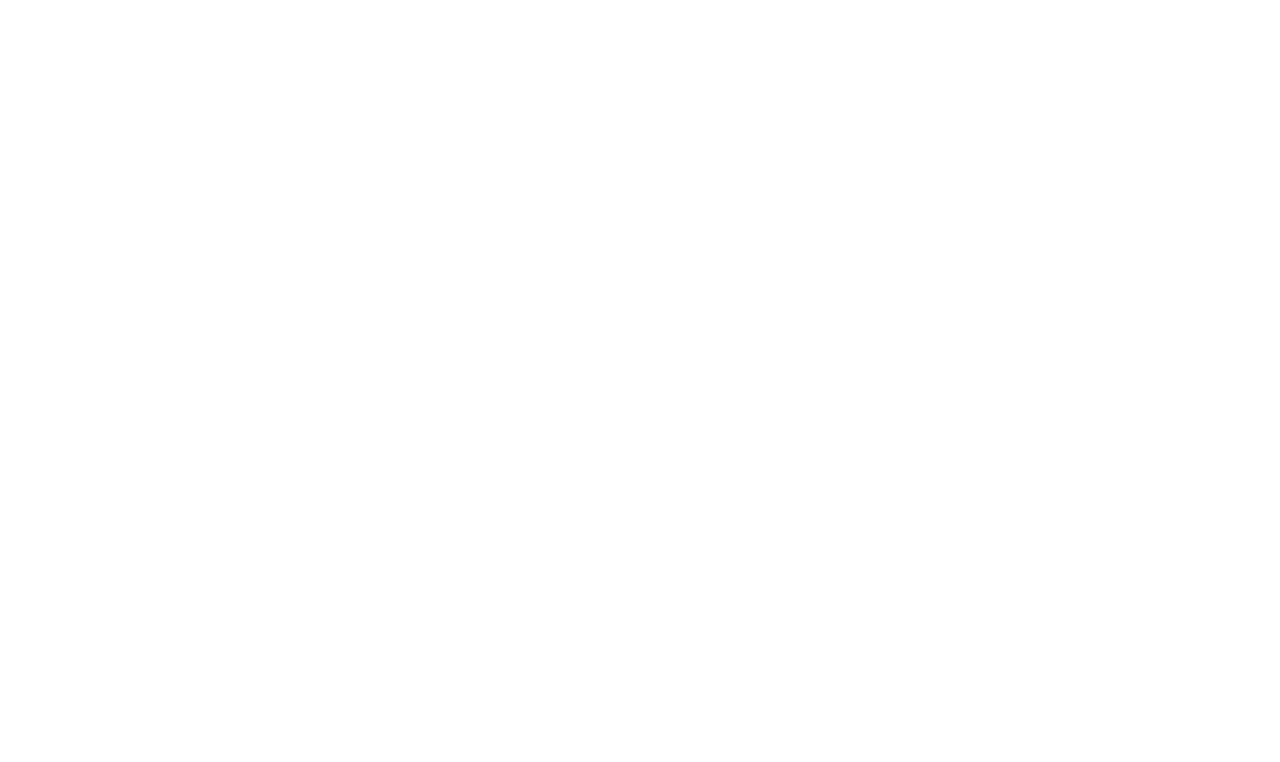
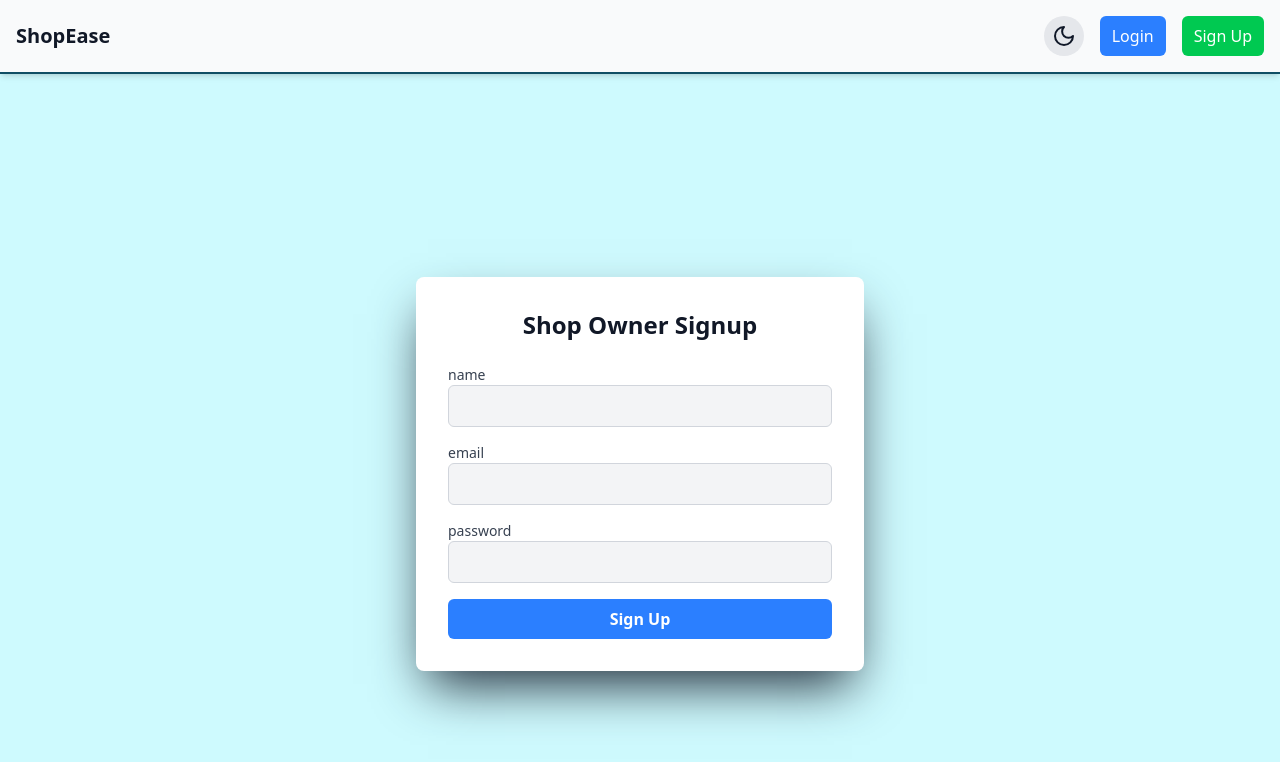
Before and after one commit to Mahendra2611/Shopsy-Frontend, a React (Vite) app: page /signup in a window 1280 px wide. Shown: the top 762 px of the page. Built offline with nearby package versions, Linux system fonts and the light colour scheme.

Commit message:
signup ui

```diff
--- a/src/Routing.jsx
+++ b/src/Routing.jsx
@@ -17,8 +17,6 @@
                     path:"/",
                     element:<Home/>,
                     errorElement:<Error/>
-                }
-            ]
                 },
                 {
                     path:"/login",
@@ -30,6 +28,9 @@
                     element:<Signup/>,
                     errorElement:<Error/>
                 }
+            ]
+        },
+
     ])
   return (
     <RouterProvider router={BrowserRouter}/>
--- a/src/components/auth/Signup.jsx
+++ b/src/components/auth/Signup.jsx
@@ -1,11 +1,47 @@
-import React from 'react'
+import React, { useState } from "react";
+import Input from "../common/Input";
+const Signup = () => {
+  const [formData, setFormData] = useState({
+    name: "",
+    email: "",
+    password: "",
+  });
 
-const Signup = () => {
+  const handleChange = (e) => {
+    console.log(e.target.value)
+    setFormData({ ...formData, [e.target.name]: e.target.value });
+  };
+
+  const handleSubmit = (e) => {
+    e.preventDefault();
+    console.log("Form Data:", formData);
+    // Add signup logic here (API call)
+  };
   return (
-    <div>
+    <div className="min-h-screen flex items-center justify-center bg-cyan-100 dark:bg-background-dark">
+      <div className="w-full max-w-md mx-3 md:mx-0 p-8 shadow-2xl shadow-background-dark bg-white dark:bg-gray-900  rounded-lg">
+        <h2 className="text-2xl font-bold text-heading-light dark:text-heading-dark text-center mb-6">
+          Shop Owner Signup
+        </h2>
 
+        <form onSubmit={handleSubmit} className="space-y-4">
+
+            <Input type="text" name="name" value={formData.name} onChange={handleChange}/>
+
+            <Input type="email" name="email" value={formData.email} onChange={handleChange}/>
+
+            <Input type="password" name="password" value={formData.password} onChange={handleChange}/>
+
+          <button
+            type="submit"
+            className="w-full px-4 py-2 bg-blue-500 hover:bg-blue-600 text-white font-semibold rounded-md transition"
+          >
+            Sign Up
+          </button>
+        </form>
+      </div>
     </div>
-  )
-}
+  );
+};
 
-export default Signup
+export default Signup;
--- /dev/null
+++ b/src/components/common/Input.jsx
@@ -0,0 +1,21 @@
+import React from 'react'
+
+const Input = ({type,name,value,onChange}) => {
+  return (
+    <div>
+        <label className="block text-subheading-light dark:text-subheading-dark text-sm font-medium">
+    {name}
+  </label>
+    <input
+              type={type}
+              name={name}
+              value={value}
+              onChange={onChange}
+              className="w-full px-4 py-2 bg-gray-100 dark:bg-gray-800 text-gray-900 dark:text-white border border-gray-300 dark:border-gray-700 rounded-md focus:ring focus:ring-blue-400 dark:focus:ring-blue-600 outline-none"
+              required
+            />
+    </div>
+  )
+}
+
+export default Input
--- a/src/components/layout/Navbar.jsx
+++ b/src/components/layout/Navbar.jsx
@@ -1,14 +1,11 @@
 import { useState, useEffect } from "react";
-import { Sun, Moon } from "lucide-react";
+import { Sun, Moon, Menu, X } from "lucide-react"; // X for close button
 import { Link } from "react-router-dom";
 
 const Navbar = () => {
-    const [darkMode, setDarkMode] = useState(
-        localStorage.getItem("theme") === "dark"
-    );
-
+    const [darkMode, setDarkMode] = useState(localStorage.getItem("theme") === "dark");
     const [isLoggedIn, setIsLoggedIn] = useState(false);
-
+    const [menuOpen, setMenuOpen] = useState(false); // Track menu state
 
     useEffect(() => {
         if (darkMode) {
@@ -28,7 +25,7 @@
             </Link>
 
             {/* Buttons */}
-            <div className="flex items-center gap-4">
+            <div className="hidden sml:flex items-center gap-4">
                 {/* Theme Toggle */}
                 <button
                     onClick={() => setDarkMode(!darkMode)}
@@ -44,7 +41,7 @@
                             Dashboard
                         </Link>
                         <button
-                            onClick={() => setIsLoggedIn(false)} // Replace with logout logic
+                            onClick={() => setIsLoggedIn(false)}
                             className="px-4 py-2 bg-red-500 text-white rounded-md hover:bg-red-600"
                         >
                             Logout
@@ -52,8 +49,10 @@
                     </>
                 ) : (
                     <>
-                        <Link to="/login"
-                            className="px-3 py-2 bg-blue-500 text-white rounded-md hover:bg-blue-600 transition">
+                        <Link
+                            to="/login"
+                            className="px-3 py-2 bg-blue-500 text-white rounded-md hover:bg-blue-600 transition"
+                        >
                             Login
                         </Link>
                         <Link
@@ -65,6 +64,68 @@
                     </>
                 )}
             </div>
+
+            {/* Hamburger Menu (Visible on small screens) */}
+            <div className="sml:hidden">
+                <button onClick={() => setMenuOpen(!menuOpen)} className="p-2 dark:text-white">
+                    {menuOpen ? <X size={24} /> : <Menu size={24} />}
+                </button>
+            </div>
+
+            {/* Dropdown Menu for small screens */}
+            {menuOpen && (
+                <div className="absolute top-14 right-4 bg-white dark:bg-gray-800 shadow-lg rounded-lg p-4 flex flex-col gap-3 sml:hidden">
+                    {/* Theme Toggle */}
+                    <button
+                        onClick={() => {
+                            setDarkMode(!darkMode);
+                            setMenuOpen(false); // Close menu after click
+                        }}
+                        className="p-2 rounded-full bg-gray-200 dark:bg-gray-700 hover:bg-gray-300 dark:hover:bg-gray-600 transition"
+                    >
+                        {darkMode ? <Sun className="text-yellow-400" /> : <Moon className="text-gray-900" />}
+                    </button>
+
+                    {/* Auth Buttons */}
+                    {isLoggedIn ? (
+                        <>
+                            <Link
+                                to="/dashboard"
+                                onClick={() => setMenuOpen(false)}
+                                className="text-paragraph-light dark:text-paragraph-dark"
+                            >
+                                Dashboard
+                            </Link>
+                            <button
+                                onClick={() => {
+                                    setIsLoggedIn(false);
+                                    setMenuOpen(false);
+                                }}
+                                className="px-4 py-2 bg-red-500 text-white rounded-md hover:bg-red-600"
+                            >
+                                Logout
+                            </button>
+                        </>
+                    ) : (
+                        <>
+                            <Link
+                                to="/login"
+                                onClick={() => setMenuOpen(false)}
+                                className="px-3 py-2 bg-blue-500 text-white rounded-md hover:bg-blue-600 transition"
+                            >
+                                Login
+                            </Link>
+                            <Link
+                                to="/signup"
+                                onClick={() => setMenuOpen(false)}
+                                className="px-3 py-2 bg-green-500 text-white rounded-md hover:bg-green-600 transition"
+                            >
+                                Sign Up
+                            </Link>
+                        </>
+                    )}
+                </div>
+            )}
         </nav>
     );
 };
--- a/src/styles/index.css
+++ b/src/styles/index.css
@@ -16,4 +16,6 @@
 
     --color-paragraph-light: #4B5563;
     --color-paragraph-dark: #9CA3AF;
+
+    --breakpoint-sml:400px
   }
```
Lines whose indentation alone changed are shown as unchanged.
